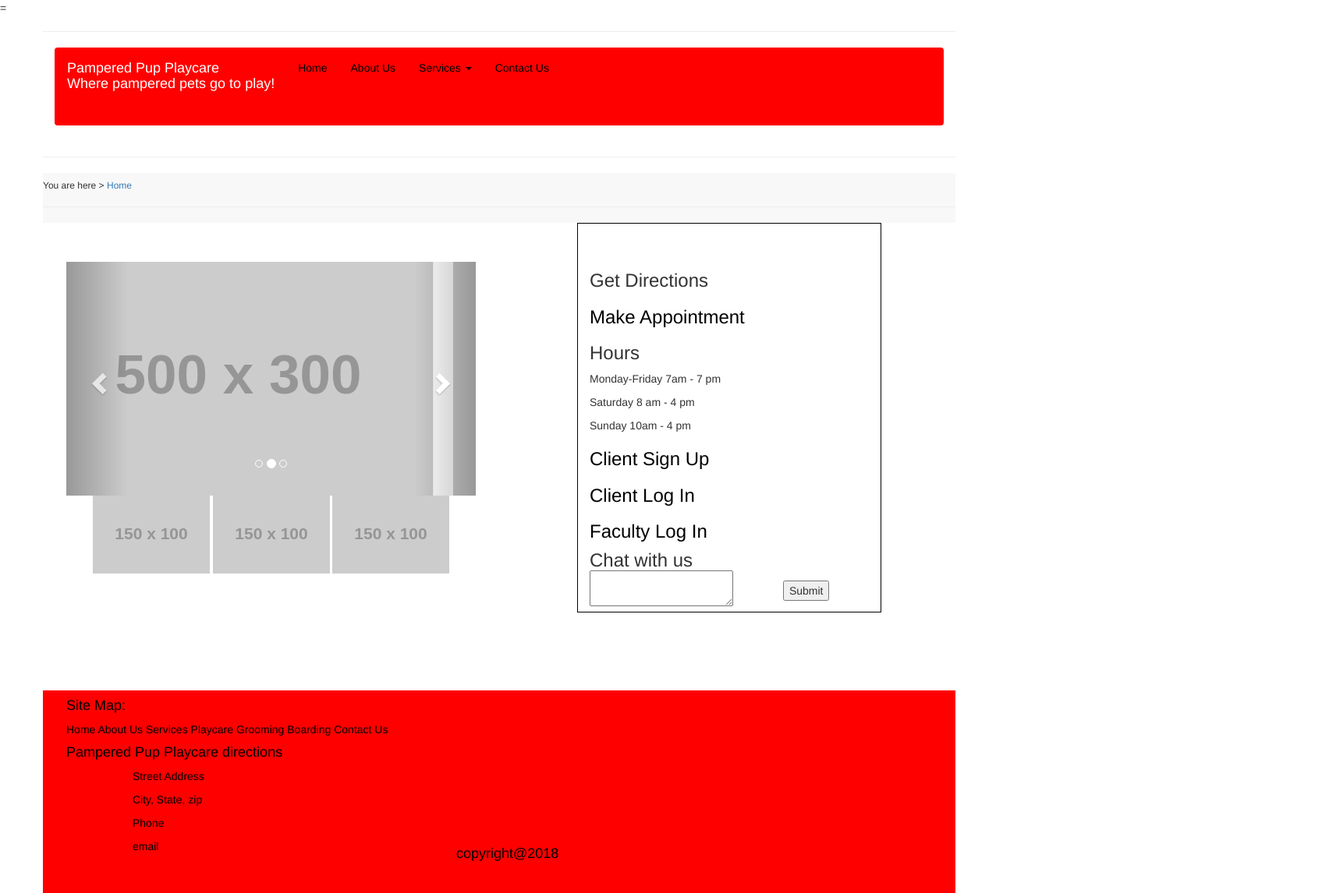
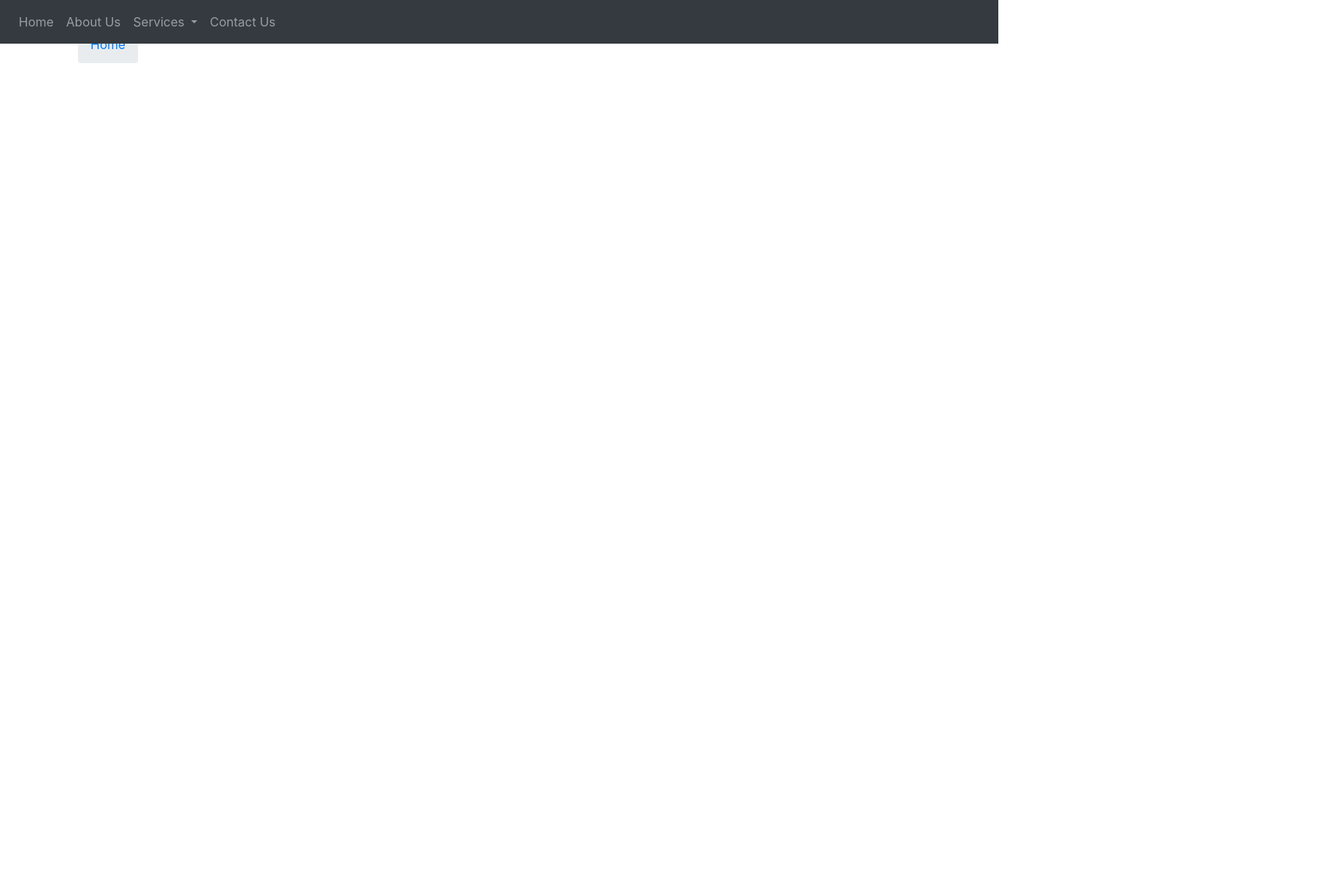
Before and after one commit to kennethhy/Pampered-Pup-Playcare, a plain HTML site: page index.html in a window 1280 px wide. Shown: the whole page at 78% size, 1695 px wide, since content can reach past the window. After the commit the page ends 800 px from the top, so only its background shows below. Drawn offline with nearby package versions, Linux system fonts and the light colour scheme; placeholder pictures from the web are drawn by us.

Commit message:
Add files via upload
Here is the file I made changes to.  Adjusted the grid.

```diff
--- a/index.html
+++ b/index.html
@@ -1,16 +1,17 @@
 <!DOCTYPE html>
 <html>
-=<head>
+<head>
     <meta charset="utf-8" />
     <title>Pampered Pup Playcare</title>
     <meta name="viewport" content="width=device-width, initial-scale=1">
     <link rel="stylesheet" type="text/css" media="screen" href="index.css" />
-    <link rel="stylesheet" href="https://maxcdn.bootstrapcdn.com/bootstrap/3.3.7/css/bootstrap.min.css">
-     <script src="https://ajax.googleapis.com/ajax/libs/jquery/3.3.1/jquery.min.js"></script>
-     <script src="https://maxcdn.bootstrapcdn.com/bootstrap/3.3.7/js/bootstrap.min.js"></script>
+<link rel="stylesheet" href="https://maxcdn.bootstrapcdn.com/bootstrap/4.0.0/css/bootstrap.min.css">
+<script src="https://ajax.googleapis.com/ajax/libs/jquery/3.3.1/jquery.min.js"></script>
+<script src="https://cdnjs.cloudflare.com/ajax/libs/popper.js/1.12.9/umd/popper.min.js"></script>
+<script src="https://maxcdn.bootstrapcdn.com/bootstrap/4.0.0/js/bootstrap.min.js"></script>
 
 </head>
-<body>
+<body  data-spy="scroll" data-target=".navbar" data-offset="50">
         <div class="container">
                 <div class="row">
 
@@ -18,159 +19,47 @@
                             <div class="body-wrap">
                               <hr/>
                                         <div class="container">
-                                          <nav class="navbar navbar-custom" role="navigation">
+
                                             <div class="container-fluid">
-                                              <div class="navbar-header">
-
-                                                <button type="button" class="navbar-toggle" data-toggle="collapse" data-target="#myNavbar">
-                                                  <span class="sr-only">Toggle navigation</span>
-                                                  <span class="icon-bar"></span>
-                                                  <span class="icon-bar"></span>
-                                                  <span class="icon-bar"></span>
-                                                </button>
-                                                <a class="navbar-brand" href="#">Pampered Pup Playcare <br/>Where pampered pets go to play!</a>
-                                              </div>
-
-                                              <!-- Collect the nav links, forms, and other content for toggling -->
-                                              <div class="collapse navbar-collapse"id="myNavbar">
-                                                <ul class="nav navbar-nav ">
-                                                  <li class="active"><a href="index.html">Home</a></li>
-                                                  <li><a href="about-us.html">About Us</a></li>
-
-                                                  <li class="dropdown">
-                                                    <a href="#" class="dropdown-toggle" data-toggle="dropdown">Services <b class="caret"></b></a>
-                                                    <ul class="dropdown-menu">
-                                                      <li><a href="playcare.html">Playcare</a></li>
-                                                      <li><a href="grooming.html">Grooming</a></li>
-                                                      <li><a href="boarding.html">Boarding</a></li>
-
-                                                    </ul>
-                                                  </li>
-                                                  <li><a href="contact-us.html">Contact Us</a></li>
-                                                </ul>
-
-                                              </div>
-                                              <!-- /.navbar-collapse -->
-                                            </div>
-
-                                            <!-- /.container-fluid -->
-                                          </nav>
-                                        </div>
-                                        <hr/>
-                                      <div class="nav navbar-default">
-                                      <h6>You are here ><a href="index.html"> Home</a></h6>
-                                      <hr/>
-                                    </div>
-
-    <!-- Carousel goes here-->
-<div class="home-pictures col-md-6">
-
-
-            <!-- Insert client pictures-->
-
-            <div class="col-md-12">
-                <div id="myCarousel" class="carousel slide" data-ride="carousel">
-                    <!-- Indicators -->
-                    <ol class="carousel-indicators">
-                      <li data-target="#myCarousel" data-slide-to="0" class="active"></li>
-                      <li data-target="#myCarousel" data-slide-to="1"></li>
-                      <li data-target="#myCarousel" data-slide-to="2"></li>
-                    </ol>
-
-                    <!-- Wrapper for slides -->
-                    <div class="carousel-inner">
-                      <div class="item active">
-                          <a href="https://placeholder.com"><img src="http://via.placeholder.com/500x300"></a>
-                      </div>
-
-                      <div class="item">
-                          <a href="https://placeholder.com"><img src="http://via.placeholder.com/500x300"></a>
-                      </div>
-
-                      <div class="item">
-                          <a href="https://placeholder.com"><img src="http://via.placeholder.com/500x300"></a>
-                      </div>
-                    </div>
-
-                    <!-- Left and right controls -->
-                    <a class="left carousel-control" href="#myCarousel" data-slide="prev">
-                      <span class="glyphicon glyphicon-chevron-left"></span>
-                      <span class="sr-only">Previous</span>
-                    </a>
-                    <a class="right carousel-control" href="#myCarousel" data-slide="next">
-                      <span class="glyphicon glyphicon-chevron-right"></span>
-                      <span class="sr-only">Next</span>
-                    </a>
-                  </div>
-
-            </div>
 
 
 
-            <div class="text-center ">
-                <a href="https://placeholder.com"><img src="http://via.placeholder.com/150x100"></a>
-                <a href="https://placeholder.com"><img src="http://via.placeholder.com/150x100"></a>
-                <a href="https://placeholder.com"><img src="http://via.placeholder.com/150x100"></a>
-    </div>
+                                              <nav class="navbar navbar-expand-sm bg-dark navbar-dark fixed-top">
+                                                <ul class="navbar-nav">
+                                                  <li class="nav-item">
+                                                    <a class="nav-link" href="index.html">Home</a>
+                                                  </li>
+                                                  <li class="nav-item">
+                                                    <a class="nav-link" href="about-us.html">About Us</a>
+                                                  </li>
 
-</div>
-
-
-        <div class="col-md-4 sidebar">
-          <br> <br>
-                <h3>Get Directions</h3>
-
-                <a href=""><h3 style="color:black;">Make Appointment</h3></a>
-                <h3>Hours</h3>
-                <p>Monday-Friday 7am - 7 pm</p>
-                <p>Saturday 8 am - 4 pm</p>
-                <p>Sunday 10am - 4 pm</p>
-                <p></p>
-                <a href=""><h3 style="color:black;">Client Sign Up</h3></a>
-                <a href=""><h3 style="color:black;">Client Log In</h3></a>
-                <a href=""><h3 style="color:black;">Faculty Log In</h3></a>
-                <div class="chat">
-                        <h3>Chat with us</h3>
-                        <textarea class="chat"></textarea>
-                        <button class="button">Submit</button>
-                        </div>
-                </div>
-                <div  class="col-md-12 footer">
-                <footer class="myFooter">
-
-
-
-                    <div class="container-fluid">
-                                       <h4>Site Map:</h4>
-                                               <nav>
-                                                <a href="index.html">Home</a>
-                                                  <a href="about-us.html">About Us</a>
-                                                <a href="services.html">Services</a>
-                                                  <a href="playcare.html">Playcare</a>
-                                                  <a href="grooming.html">Grooming</a>
-                                                  <a href="boarding.html">Boarding</a>
-                                                  <a href="contact-us.html">Contact Us</a>
+                                                  <li class="nav-item dropdown">
+                                                    <a class="nav-link dropdown-toggle" href="#" id="navbardrop" data-toggle="dropdown">
+                                                     Services
+                                                    </a>
+                                                    <div class="dropdown-menu">
+                                                      <a class="dropdown-item" href="playcare.html">Playcare</a>
+                                                      <a class="dropdown-item" href="boarding.html">Boarding</a>
+                                                      <a class="dropdown-item" href="grooming.html">Grooming</a>
+                                                    </div>
+                                                  </li>
+                                                  <li class="nav-item">
+                                                    <a class="nav-link" href="contact-us.html">Contact Us</a>
+                                                  </li>
                                                 </ul>
                                               </nav>
-                                              <h4>Pampered Pup Playcare directions</h4>
-                                              </div>
 
+                                            </div>
+                                            <div class="col-md-12">
 
+                                              <ol class="breadcrumb   custom-breadcrum">
 
+                                                <li class="breadcrumb-item"><a href="index.html">Home</a></li>
 
-
-                            <div class="address">
-                            <p>Street Address</p>
-                    <p>City, State, zip</p>
-                    <p>Phone</p>
-                    <p>email</p>
-                </div>
-                <div class="col-md-12">
-                <h4 class="copyright"><p>copyright@2018</p></h4>
-                </div>
-                </footer>
- </div>
-</div>
-</div>
-
-</body>
+                                              </ol>
+                                            </div>
+                                            </div>
+                                            </div>
+                                            </div>
+                                        </div>
+                                      </body>
```
